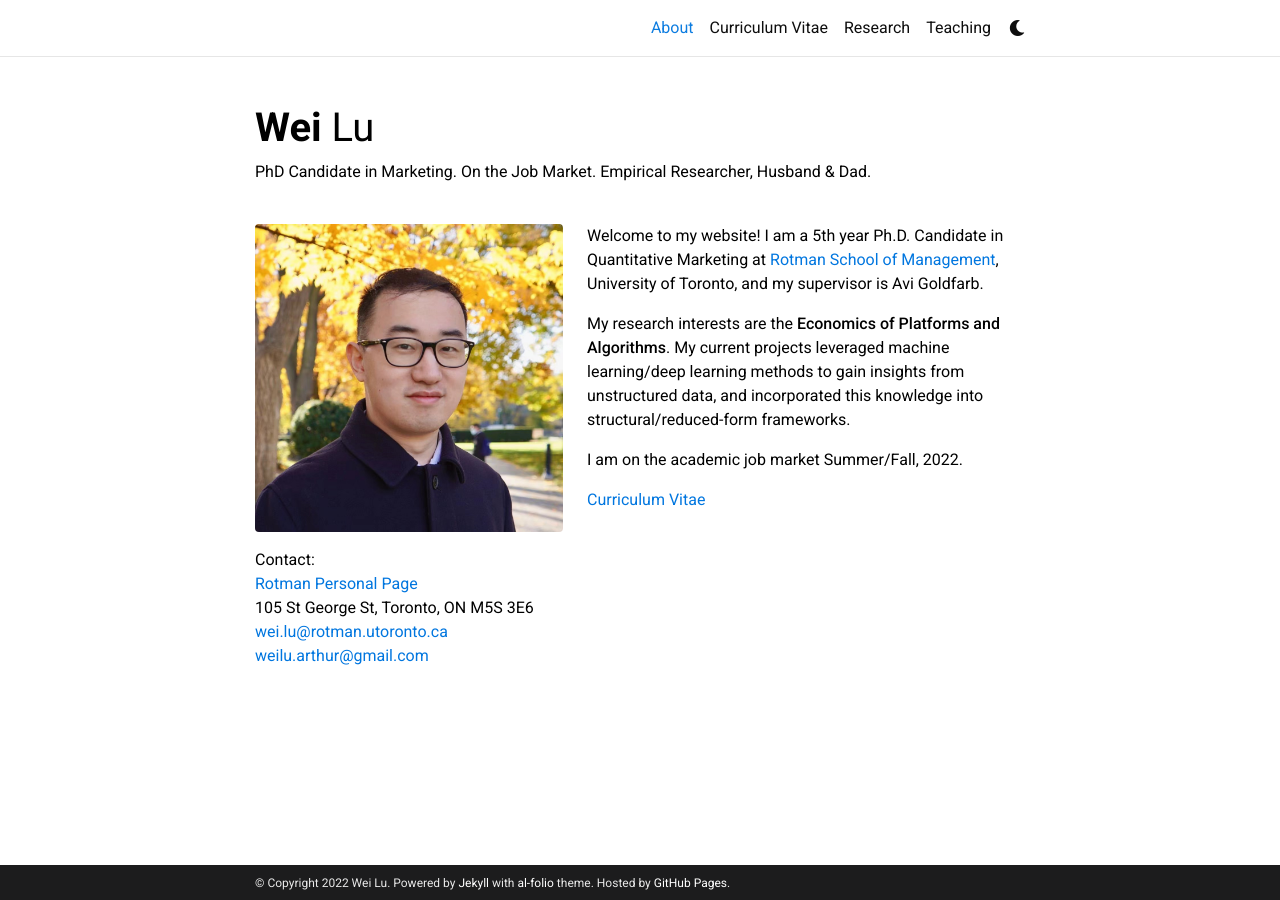
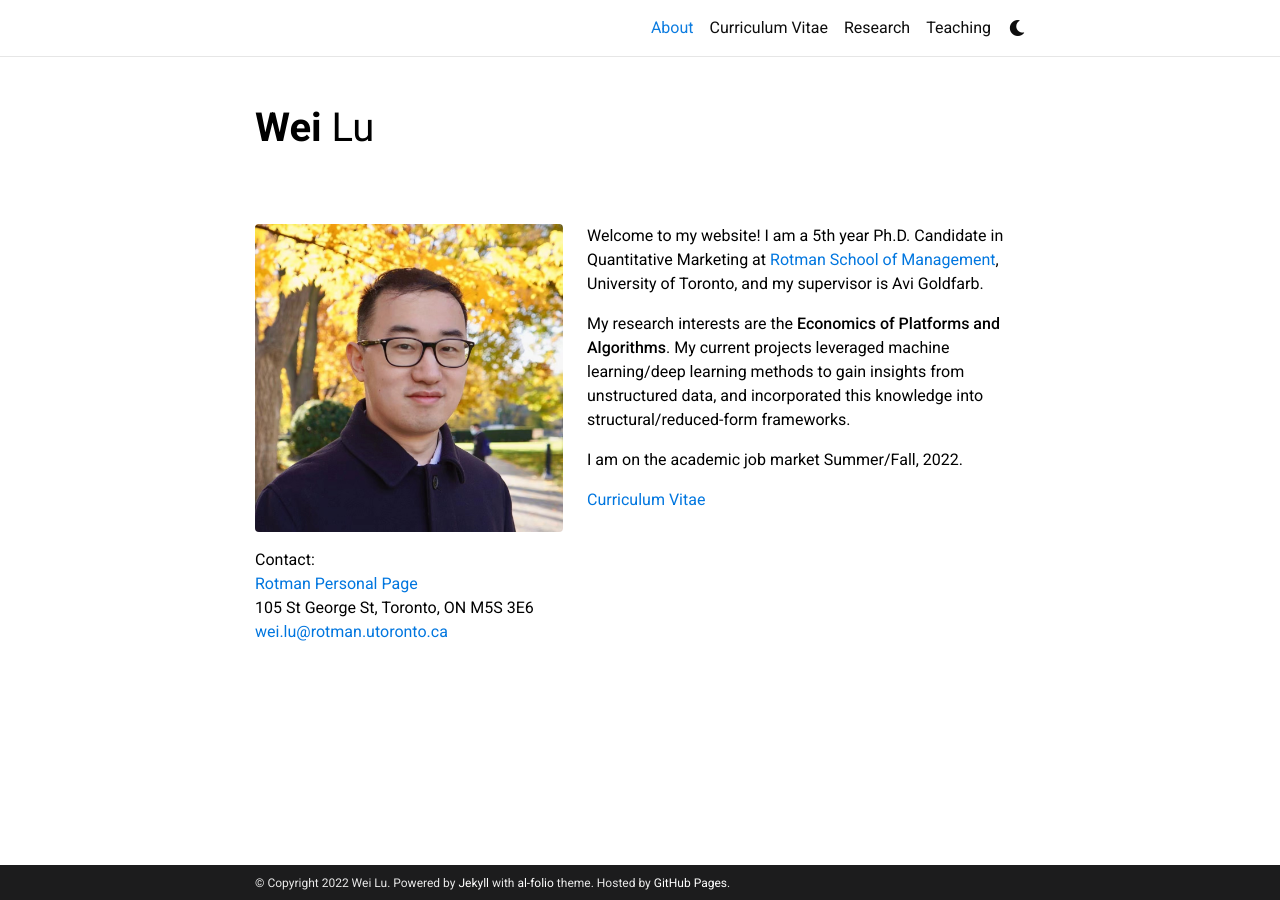
Before and after one commit to weilu-mkt/weilu-mkt.github.io, a Jekyll site: the page built from _pages/about.md, in a window 1280 px wide. Built offline with Jekyll 4.4.1, drawn with Linux system fonts in a browser that asks for light colours; full-size pictures stand in for the smaller copies a plugin makes; comment, search, counter and statistics services are not loaded; a style sheet for code colours, icons or effects is not loaded.

Commit message:
Update about.md

```diff
--- a/_pages/about.md
+++ b/_pages/about.md
@@ -2,7 +2,7 @@
 layout: about
 title: About
 permalink: /
-subtitle: PhD Candidate in Marketing. On the Job Market. Empirical Researcher, Husband & Dad.
+subtitle: # PhD Candidate in Marketing. On the Job Market. Empirical Researcher, Husband & Dad.
 
 profile:
   align: left
@@ -13,7 +13,6 @@ profile:
     <p><a href = "https://www.rotman.utoronto.ca/Degrees/PhD/PhDStudentBios/Lu-Wei">Rotman Personal Page</a></p>
     <p>105 St George St, Toronto, ON M5S 3E6</p>
     <p><a href = "mailto:wei.lu@rotman.utoronto.ca">wei.lu@rotman.utoronto.ca</a></p>
-    <p><a href = "mailto:weilu.arthur@gmail.com">weilu.arthur@gmail.com</a></p>
 
 news: false  # includes a list of news items
 selected_papers: false # includes a list of papers marked as "selected={true}"
```
